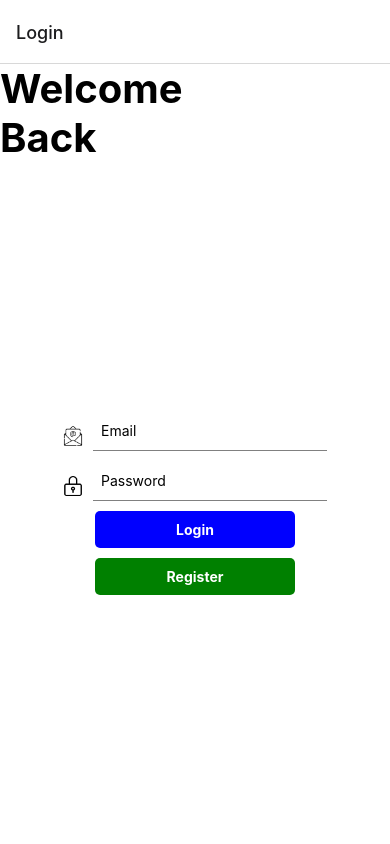
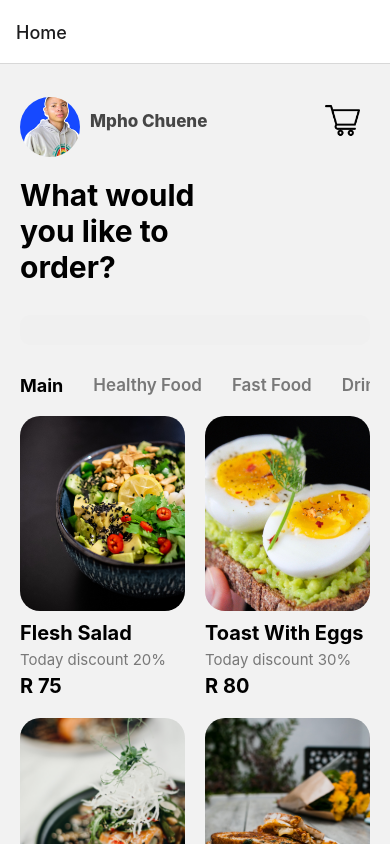
Before and after one commit to mphoChuene/Restuarant-app, a React Native app: screen / in a window 390 px wide. Shown: the top 844 px of the page. Built offline with nearby package versions, Linux system fonts and the light colour scheme.

Commit message:
unresolved cart

```diff
--- a/App.js
+++ b/App.js
@@ -6,26 +6,36 @@ import HomeScreen from "./Screens/Restaurant/HomeScreen";
 import WelcomeScreen from "./Screens/Restaurant/WelcomeScreen";
 import RecipeDetailScreen from "./Screens/Restaurant/RecipeDetailScreen";
 import LoginScreen from "./Screens/Restaurant/LoginScreen";
-
+import { configureStore } from '@reduxjs/toolkit';
+import { Provider } from 'react-redux';
+import cartReducer from './redux/cartSlice'
 import RegisterScreen from "./Screens/Restaurant/RegisterScreen";
 
 const HomeStack = createStackNavigator();
+const store = configureStore({
+  reducer: {
+    cart: cartReducer,
+  },
+});
+
 
 const App = () => {
   return (
     <NavigationContainer>
+      <Provider store={store}>
       <HomeStack.Navigator initialRouteName="Login">
- <HomeStack.Screen name="Login" component={LoginScreen} />
-  <HomeStack.Screen name="Register" component={RegisterScreen} />
-    <HomeStack.Screen name="welcomeScreen" component={WelcomeScreen} />
-        {/* <HomeStack.Screen name="Home" component={HomeScreen} /> */}
-        {/* <HomeStack.Screen name="Cart" component={CartScreen} /> */}
+ {/* <HomeStack.Screen name="Login" component={LoginScreen} /> */}
+  {/* <HomeStack.Screen name="Register" component={RegisterScreen} /> */}
+    {/* <HomeStack.Screen name="welcomeScreen" component={WelcomeScreen} />  */}
+        <HomeStack.Screen name="Home" component={HomeScreen} />
+        <HomeStack.Screen name="Cart" component={CartScreen} />
         <HomeStack.Screen
           name="ProductDetails"
           component={RecipeDetailScreen}
         />
         {/* Define other screens here if needed */}
       </HomeStack.Navigator>
+      </Provider>
     </NavigationContainer>
   );
 };
--- a/Screens/Restaurant/Cart.js
+++ b/Screens/Restaurant/Cart.js
@@ -1,55 +1,47 @@
-import React from "react";
-import { View, Text, Button, ScrollView, StyleSheet } from "react-native";
-import { useRoute, useNavigation } from "@react-navigation/native";
+import React from 'react';
+import { useSelector } from 'react-redux';
+import { View, Text, Image, ScrollView, StyleSheet } from 'react-native';
 
-const CartScreen = () => {
-  const route = useRoute();
-  // Extract the cartItems and orders from the route params
-  const { cartItems, orders } = route.params;
-
-  // Get the navigation object
-  const navigation = useNavigation();
+const Cart = () => {
+  // Use the useSelector hook to access the cart state
+  const cartItems = useSelector((state) => state.cart.cartItems);
 
   return (
     <View style={styles.container}>
-      <ScrollView style={styles.ordersContainer}>
-        {orders.map((order, index) => (
-          <View style={styles.orderItem} key={index}>
-            <Text style={styles.orderName}>{order.name}</Text>
-            <Text style={styles.orderTotalPrice}>Total Price: R {order.totalPrice}</Text>
+      <Text style={styles.heading}>Cart</Text>
+      <ScrollView>
+        {cartItems.map((item, index) => (
+          <View style={styles.cartItem} key={index}>
+            <Text>Name: {item.name}</Text>
+            <Text>Total Price: R {item.totalPrice}</Text>
+            <Image source={{ uri: item.imageUrl }} style={styles.image} />
           </View>
         ))}
       </ScrollView>
-
-      <Button title="Checkout" onPress={payWithPaystack} />
     </View>
   );
 };
 
 const styles = StyleSheet.create({
   container: {
+    padding: 16,
     flex: 1,
-    padding: 16,
-    justifyContent: "space-between",
   },
-  ordersContainer: {
-    marginBottom: 16,
+  heading: {
+    fontSize: 24,
+    fontWeight: 'bold',
   },
-  orderItem: {
-    backgroundColor: "#ffffff",
-    padding: 16,
-    marginBottom: 8,
-    borderRadius: 8,
-    elevation: 4,
+  cartItem: {
+    marginVertical: 8,
+    borderColor: 'lightgray',
+    borderWidth: 1,
+    padding: 8,
   },
-  orderName: {
-    fontSize: 16,
-    fontWeight: "bold",
-  },
-  orderTotalPrice: {
-    fontSize: 14,
-    color: "#888888",
+  image: {
+    width: 100,
+    height: 100,
+    resizeMode: 'cover',
   },
 });
 
-export default CartScreen;
+export default Cart;
--- a/package.json
+++ b/package.json
@@ -10,12 +10,13 @@
   },
   "dependencies": {
     "@expo/webpack-config": "^18.1.3",
+    "@firebase/firestore": "^4.3.2",
     "@react-navigation/native": "^6.1.7",
     "@react-navigation/stack": "^6.3.17",
     "@reduxjs/toolkit": "^1.9.7",
     "expo": "~49.0.11",
     "expo-status-bar": "~1.6.0",
-    "firebase": "^10.5.0",
+    "firebase": "^10.5.2",
     "react": "18.2.0",
     "react-dom": "^18.2.0",
     "react-native": "0.72.4",
--- /dev/null
+++ b/redux/cartSlice.js
@@ -0,0 +1,15 @@
+import { createSlice } from '@reduxjs/toolkit';
+
+const cartSlice = createSlice({
+  name: 'cart',
+  initialState: { cartItems: [] },
+  reducers: {
+    addToCart: (state, action) => {
+      // Create a new array for cartItems with the added item
+      state.cartItems = [...state.cartItems, action.payload];
+    },
+  },
+});
+
+export const { addToCart } = cartSlice.actions;
+export default cartSlice.reducer;
```
Also changed, not shown: Screens/Restaurant/RecipeDetailScreen.js (+39 -55 lines), 1 other file (tests, documents, lock files or other folders).
